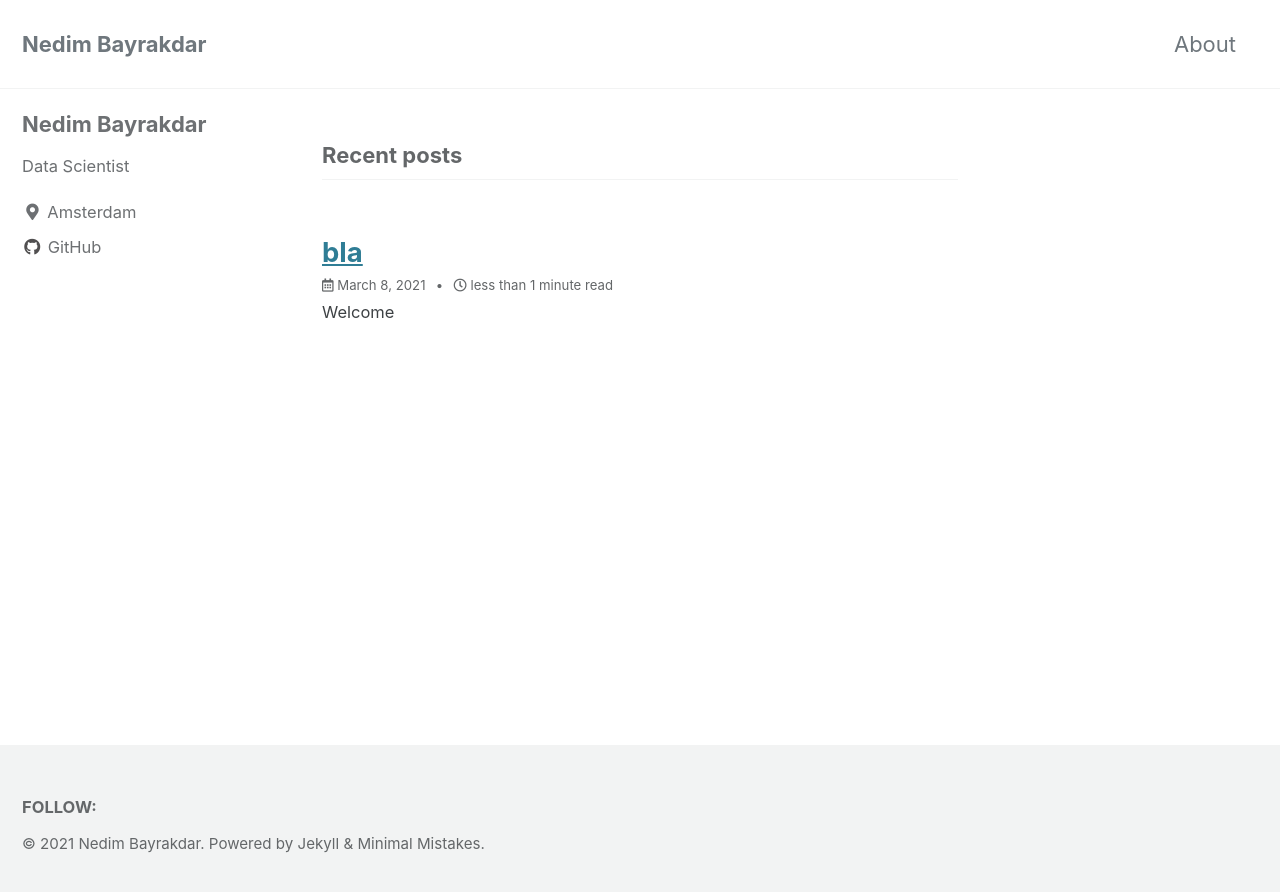
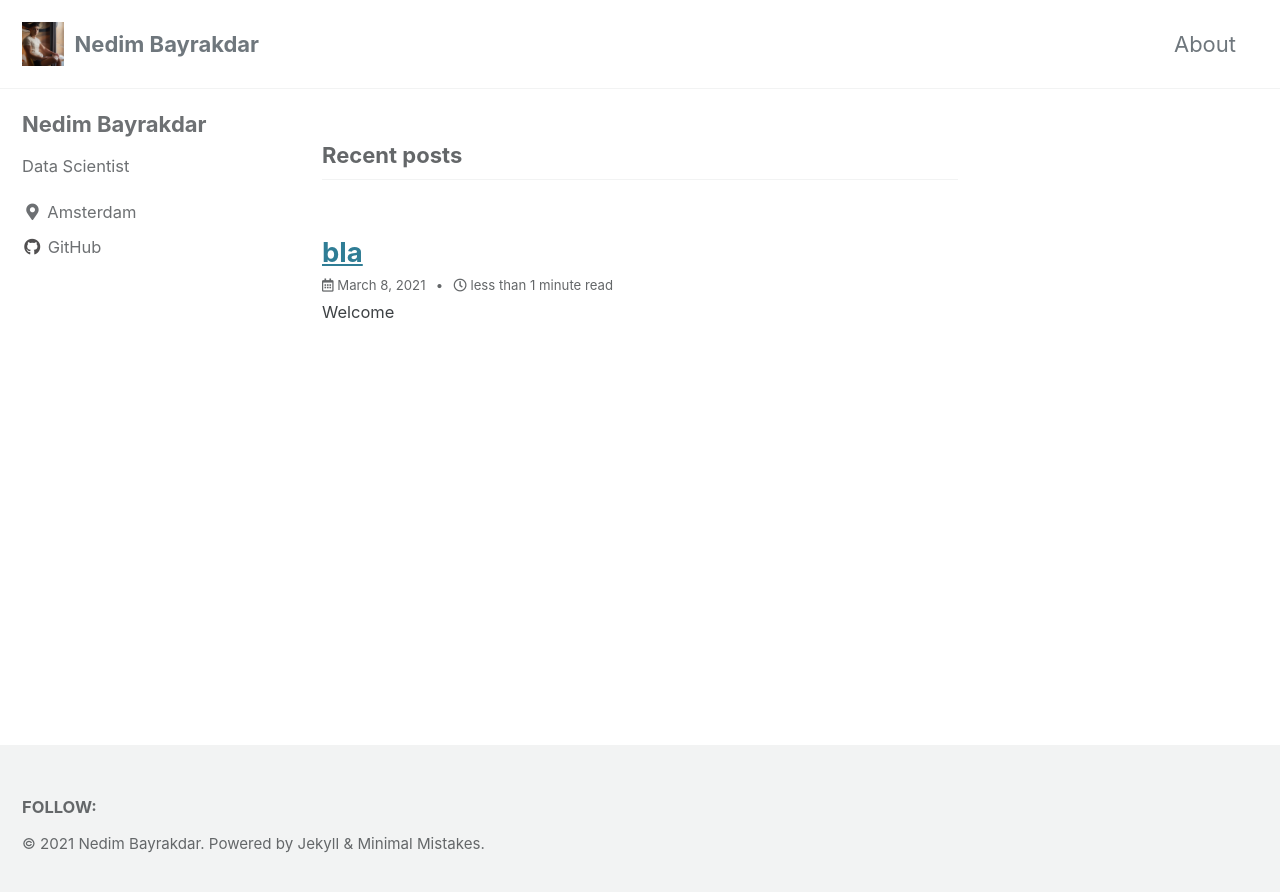
Before and after one commit to NedimBayrakdar/NedimBayrakdar.github.io, a Jekyll site: the page built from index.html, in a window 1280 px wide. Shown: the top 892 px of the page. Built offline with Jekyll 4.4.1, drawn with Linux system fonts in a browser that asks for light colours; cached includes are drawn as plain includes; the list of posts is cut into pages by our own code.

Commit message:
Add profile picture

```diff
--- a/_config.yml
+++ b/_config.yml
@@ -25,7 +25,7 @@ url                      : # the base hostname & protocol for your site e.g. "ht
 baseurl                  : # the subpath of your site, e.g. "/blog"
 repository               : # GitHub username/repo-name e.g. "mmistakes/minimal-mistakes"
 teaser                   : # path of fallback teaser image, e.g. "/assets/images/500x300.png"
-logo                     : # path of logo image to display in the masthead, e.g. "/assets/images/88x88.png"
+logo                     : "/assets/images/nedim.jpg" # path of logo image to display in the masthead, e.g. "/assets/images/88x88.png"
 masthead_title           : # overrides the website title displayed in the masthead, use " " for no title
 # breadcrumbs            : false # true, false (default)
 words_per_minute         : 200
```
Also changed, not shown: assets/images/nedim.jpg (added).
